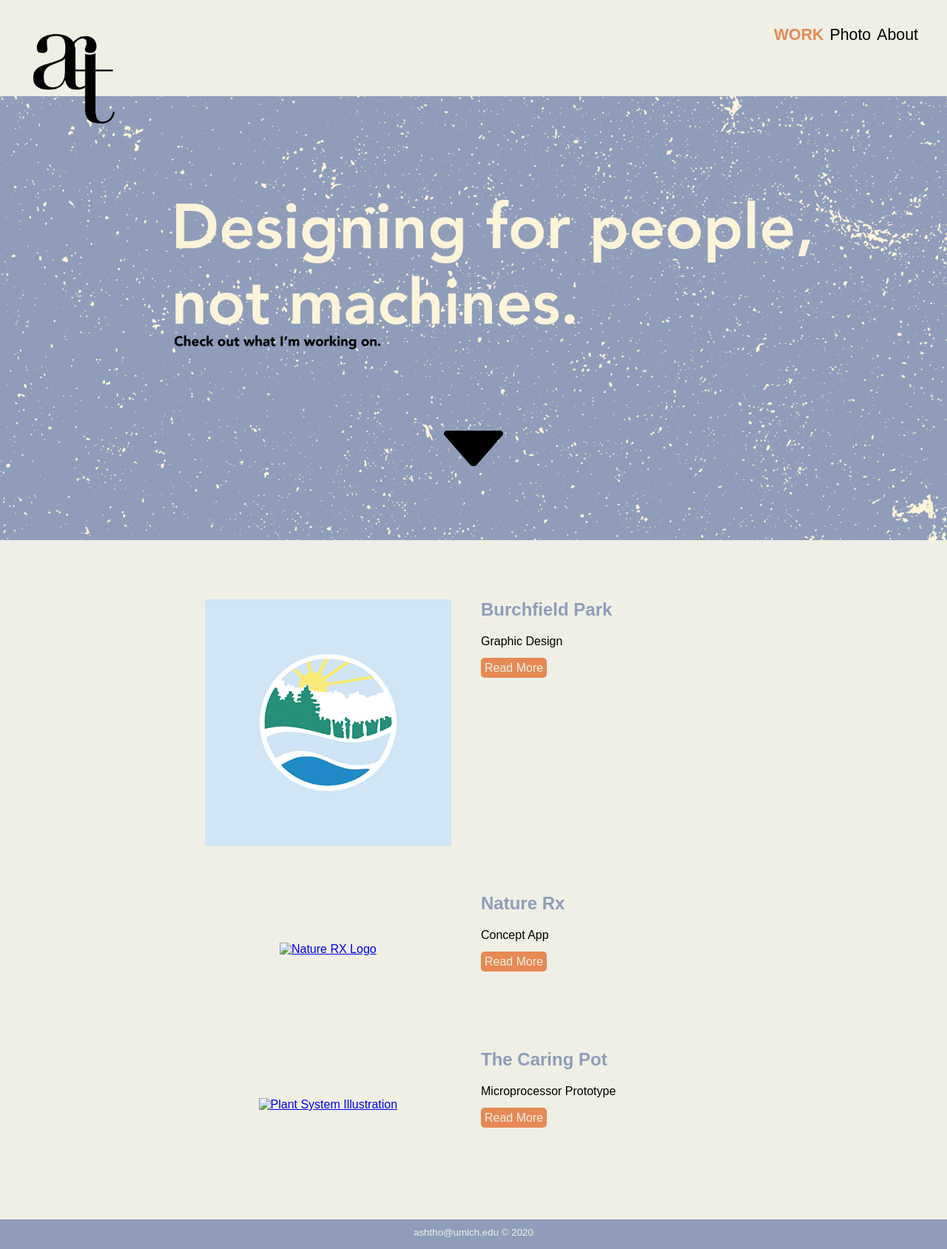
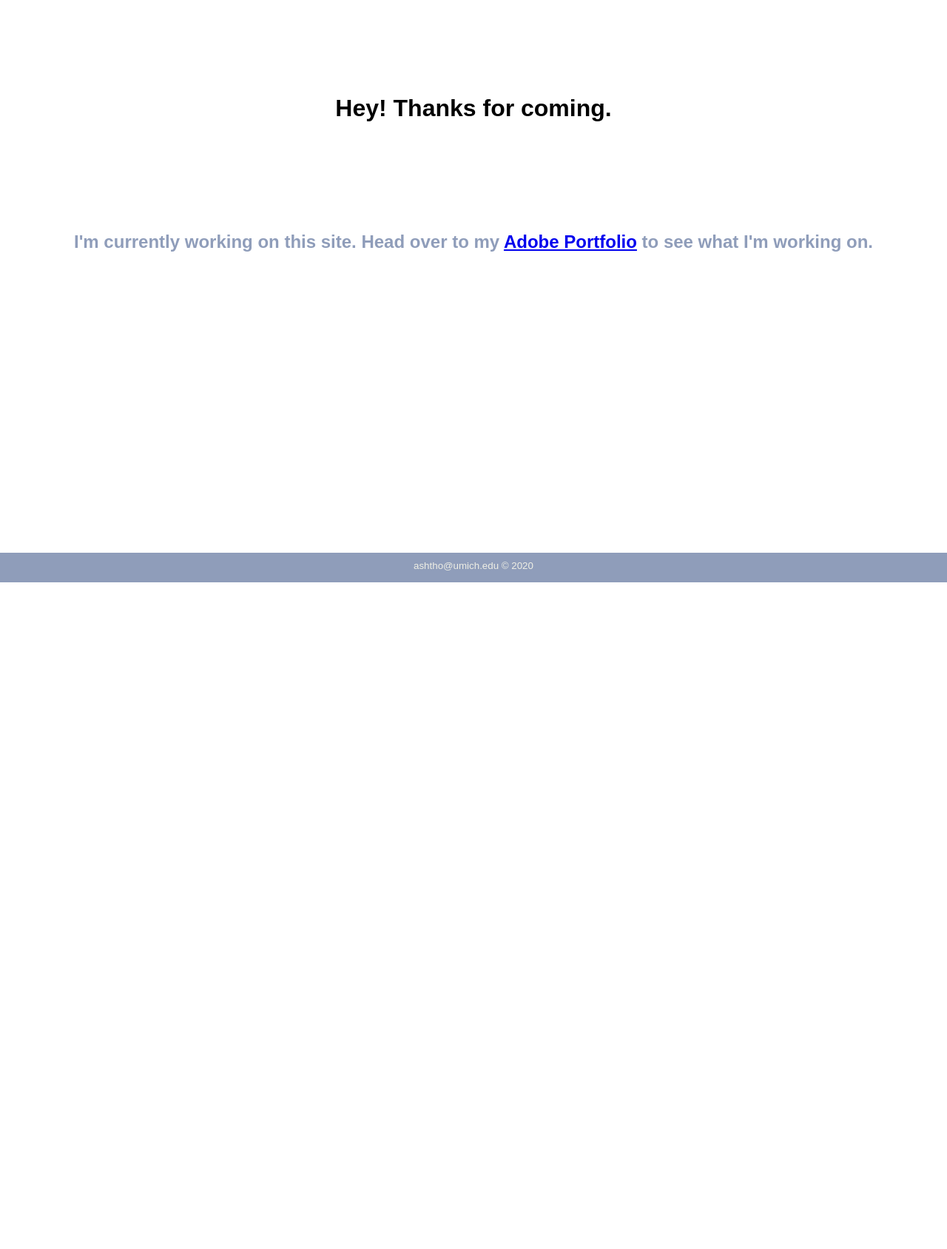
Before and after one commit to Ashleytho/portfolio, a plain HTML site: page index.html in a window 1280 px wide. Shown: the whole page at 74% size. After the commit the page ends 800 px from the top, so only its background shows below. Drawn offline with Linux system fonts and the light colour scheme.

Commit message:
added constuction page

```diff
--- a/css/style.css
+++ b/css/style.css
@@ -8,11 +8,15 @@
 body {
     margin: 0;
     padding: 0;
-    background-color:#EFEFE5;
+    background-color: white;
     font-family: Avenir, sans-serif;
     /* background-image: url("/images/background.PNG"); */
     text-align: center;
 
+}
+#construction{
+    margin: auto;
+    padding-top: 10%;
 }
 p{
     margin-right: 30px;
@@ -44,7 +48,7 @@ img{
 
 /* Header and Nav */
 header{
-    background-color: #EFEFE5;
+    background-color: white;
 }
 
 nav img{
--- a/index.html
+++ b/index.html
@@ -18,55 +18,15 @@
 
     </head>
     <body>
-        <div class="skip"><a href="#main">Skip to Main Content</a></div>
         <header>
-            <nav>
-                <div id="grid-logo">
-                    <a href= "index.html"><img src="images/logo.png" alt="logo" id="logo"></a>
-                </div>
-                <div>
-                    <ul style="list-style-type:none;">
-                        <li> <a href="index.html" id = "activepage">Work</a> </li>
-                        <li> <a href="photo.html">Photo</a> </li>
-                        <li> <a href="about.html">About</a> </li>
-                    </ul>
-                </div>
-            </nav>
+            <H1 id = "construction">Hey! Thanks for coming.</H1>
         </header>
-        <div id = "parallax">
-            <img id = "animation" src="images/arrow.PNG" alt="arrow">
-        </div>
-        <main id= "main" class="container">
+        <main style="padding-bottom: 20%;">
 
 
-            <div class="content-image" id = "burchfield-image">
-                <a href= "project2.html"> <img src = "images/seal.PNG" alt="Ingham County Parks Logo"></a>
-            </div>
-            <div class="content-text" id = "burchfield-text">
-                <h2> Burchfield Park </h2>
-                <p>Graphic Design</p>
-                <br>
-                <a class = "button" href= "project2.html">Read More</a>
-            </div>
-            <div class="content-image" id = "naturerx-image">
-                <a href= "project1.html"> <img src = "images/naturerx.PNG" alt="Nature RX Logo"></a>
-            </div>
-            <div class="content-text" id = "naturerx-text">
-                <h2> Nature Rx </h2>
-                <p>Concept App</p>
-                <br>
-                <a class = "button" href= "project1.html">Read More</a>
-            </div>
-            <div class="content-image" id = "plant-image">
-                <a href= "project3.html"> <img src = "images/plant.PNG" alt="Plant System Illustration"></a>
+            <h2 id = "construction"> I'm currently working on this site. Head over to my <a href="https://ashtho.myportfolio.com/">Adobe Portfolio</a> to see what I'm working on.</a></h2>
 
-            </div>
-            <div class="content-text" id = "plant-text">
-                <h2> The Caring Pot </h2>
-                <p>Microprocessor Prototype</p>
-                <br>
-                <a class = "button" href= "project3.html">Read More</a>
-            </div>
+
 
         </main>
         <footer>
```
Also changed, not shown: work.html (added, +77 -0 lines), 1 other file.
